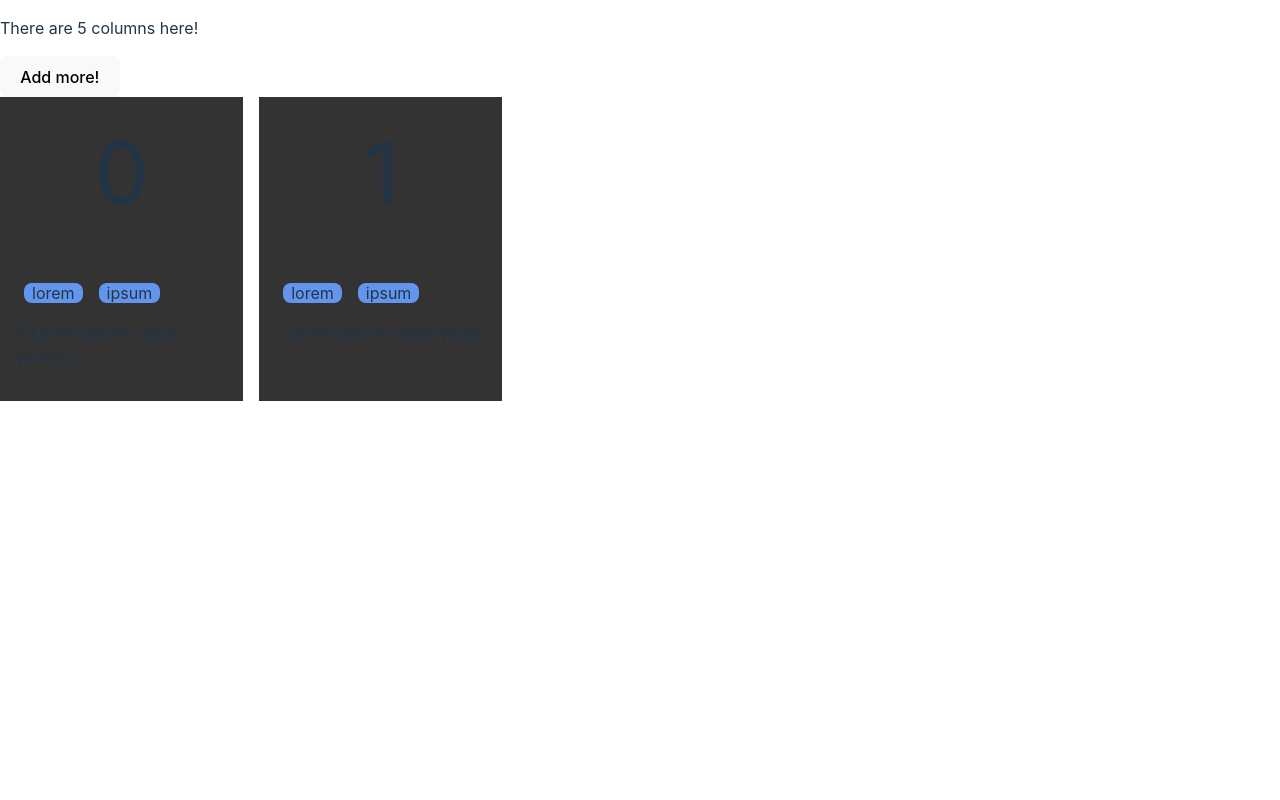
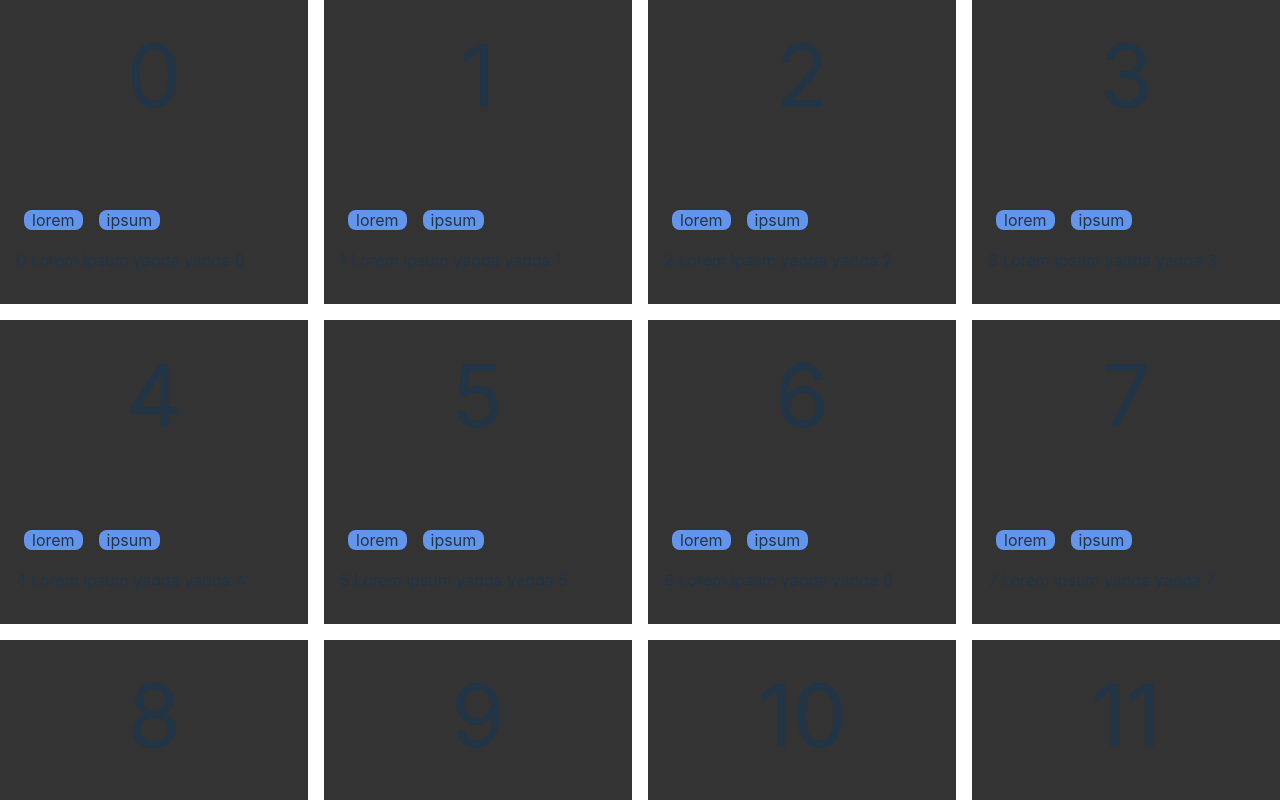
Before and after one commit to andrew-nowak/infinigrid, a React (Vite) app: page / in a window 1280 px wide. Shown: the top 800 px of the page. Built offline with nearby package versions, Linux system fonts and the light colour scheme.

Commit message:
checkpoint: resize observation; reusable, generic grid

```diff
--- a/src/App.css
+++ b/src/App.css
@@ -5,7 +5,7 @@
 .App {
   width: 100%;
   display: grid;
-  grid-template-columns: 1fr 1fr 1fr 1fr 1fr;
+  /*grid-template-columns: 1fr 1fr 1fr 1fr 1fr;*/
   grid-auto-rows: 1fr;
   column-gap: 1rem;
   row-gap: 1rem;
@@ -13,7 +13,7 @@
 
 @media (max-width: 1200px) {
   .App {
-    grid-template-columns: 1fr 1fr;
+    grid-template-columns: 1fr 1fr 1fr;
   }
 }
 
--- a/src/App.tsx
+++ b/src/App.tsx
@@ -1,4 +1,5 @@
-import { PropsWithChildren, useCallback, useEffect, useLayoutEffect, useRef, useState } from "react";
+import { useEffect } from "react";
+import { Range, ColumnSpec, Grid } from "./Grid";
 import "./App.css";
 
 const card = (i: string) => ({
@@ -13,18 +14,7 @@ type CardProps = {
   description: string;
 };
 
-type CardBackProps = {
-  col: number;
-  row: number;
-};
 
-const CardBack: React.FC<PropsWithChildren<CardBackProps>> = ({ row, col, children }) => {
-  const gridArea = `${Math.floor(row) + 1} / ${col + 1} / auto / auto`;
-
-  return <div className="card" style={{ gridArea }}>{children}</div>;
-};
-
-const PAGE_MAX_ELS = 10000;
 
 const Card: React.FC<CardProps> = ({ img, labels, description }) => {
   useEffect(() => {
@@ -48,92 +38,36 @@ const Card: React.FC<CardProps> = ({ img, labels, description }) => {
   );
 };
 
-type Repo = (a: Range) => Promise<Range & {
-  results: { value: string }[];
-}>;
 
-type Data = { loading: true } | { value: string };
-
-type Range = { from: number; to: number };
-
-const repo: Repo = async ({ from, to }) => {
+class Repo {
+  async loadRange({ from, to }: Range): Promise<Range & {results: CardProps[]}> {
     return new Promise((resolve) => {
       setTimeout(() => {
         resolve({
           from,
           to,
           results: new Array(to - from).fill(0).map((_, i) => ({
-          value: (i + from).toString(),
+            ...card((i + from).toString()),
           })),
         });
-    }, 5000);
+      }, 250);
     });
+  }
+}
+
+const repo: Repo = new Repo();
+
+const columnSpec: ColumnSpec = {
+  default: 2,
+  spec: [{ minWidth: 800, columns: 3 }, { minWidth: 1200, columns: 4 }, { minWidth: 1600, columns: 5 }]
 };
 
 function App() {
-  const r = useRef<HTMLDivElement | null>(null);
-
-  const [columnCount, setColumnCount] = useState(5);
-  const [fv, setFv] = useState<Data[]>(new Array(100000));
-
-  const load = useCallback((r: Range) => {
-    setFv((pfv) => {
-      const nfv = Array.from(pfv);
-
-      for (let i = 0; i < r.to - r.from; i++) {
-        nfv[i + r.from] = { loading: true };
-      }
-
-      return nfv;
-    });
-    repo(r).then((res) => {
-      setFv((pfv) => {
-        const nfv = Array.from(pfv);
-
-        for (let i = 0; i < r.to - r.from; i++) {
-          nfv[i + r.from] = { value: res.results[i].value.toString() };
-        }
-        return nfv;
-      });
-    });
-  }, []);
-
-  useEffect(() => {
-    const range = { from: 0, to: 2 };
-    load(range);
-  }, [load]);
-
-  useLayoutEffect(() => {
-    if (r.current)
-      setColumnCount(
-        getComputedStyle(r.current).gridTemplateColumns.split(" ").length
-      );
-  }, [r.current]);
 
   return (
     <>
-      <p>There are {columnCount} columns here!</p>
-      <button onClick={() => load({ from: 2, to: 72 })}>Add more!</button>
-      <div
-        ref={r}
-        className="App"
-        id="App"
-        style={{ gridTemplateRows: `repeat(${PAGE_MAX_ELS / columnCount}, 1fr)` }}
-      >
-        {fv.map(
-          (i, l) =>
-            !!i && <CardBack key={l} row={l / columnCount} col={l % columnCount}>{
-              ("value" in i ? (
-                <Card
-                  key={l}
-                  {...card(i.value)}
-                />
-              ) : (
-                <p key={"loading" + l}>LOADING</p>
-              ))
-            }</CardBack>
-        )}
-      </div>
+      {/*<p>There are {columnCount} columns here!</p>*/}
+      <Grid load={repo.loadRange} columnSpec={columnSpec} Card={Card} />
     </>
   );
 }
--- /dev/null
+++ b/src/Grid.tsx
@@ -0,0 +1,145 @@
+import { PropsWithChildren, useCallback, useEffect, useRef, useState } from "react";
+import { debounce } from "./util";
+
+export type ColumnSpecSpec = { minWidth: number, columns: number };
+export type ColumnSpec = {
+  default: number;
+  spec?: ColumnSpecSpec[]
+};
+
+const columnSpecSort = (a: ColumnSpecSpec, b: ColumnSpecSpec): number =>
+  b.minWidth - a.minWidth;
+
+const PAGE_MAX_ELS = 10000;
+
+export type Range = { from: number; to: number };
+
+type CardBackProps = {
+  col: number;
+  row: number;
+};
+const CardBack: React.FC<PropsWithChildren<CardBackProps>> = ({ row, col, children }) => {
+  const gridArea = `${Math.floor(row) + 1} / ${col + 1} / auto / auto`;
+
+  return <div className="card" style={{ gridArea }}>{children}</div>;
+};
+
+export type GridProps<T> = {
+  load: (range: Range) => Promise<Range & { results: T[] }>;
+  columnSpec: ColumnSpec;
+  Card: React.ComponentType<T>;
+};
+
+type Data<T> = { loading: true } | { value: T };
+
+export function Grid<T>({
+  load: loadRange,
+  columnSpec,
+  Card
+}: GridProps<T>) {
+  const r = useRef<HTMLDivElement | null>(null);
+
+  const [fv, setFv] = useState<Data<T>[]>(new Array(100000));
+
+  const load = useCallback((r: Range) => {
+    setFv((pfv) => {
+      const nfv = Array.from(pfv);
+
+      for (let i = 0; i < nfv.length; i++) {
+        if (i >= r.from && i < r.to && nfv[i] === undefined) {
+          nfv[i] = { loading: true };
+        } else if (i < r.from - 500 || i > r.to + 500) {
+          // unload results that are significantly outside of current scroll
+          delete nfv[i];
+        }
+      }
+
+      return nfv;
+    });
+    loadRange(r).then((res) => {
+      setFv((pfv) => {
+        const nfv = Array.from(pfv);
+
+        for (let i = 0; i < r.to - r.from; i++) {
+          nfv[i + r.from] = { value: res.results[i] };
+        }
+        return nfv;
+      });
+    });
+  }, []);
+
+  const getRowHeight = useCallback(() => {
+    if (r.current) {
+      const rows = getComputedStyle(r.current).gridTemplateRows.split(" ");
+      const rowGap = parseInt(getComputedStyle(r.current).rowGap, 10);
+      if (rows.length) {
+        const firstRow = parseInt(rows[0], 10);
+        return (firstRow + rowGap);
+      }
+    }
+    throw new Error("failed to calculate row height!!");
+  }, [r.current]);
+
+  const [windowWidth, setWindowWidth] = useState(window.visualViewport.width);
+  const columnCount =
+    columnSpec.spec?.sort(columnSpecSort).find(({ minWidth }) => minWidth <= windowWidth)?.columns ?? columnSpec.default;
+  useEffect(() => {
+    console.log('mounting resize handler');
+    const resizeHandler = debounce(() => {
+      console.log('handling resize');
+      setWindowWidth(window.visualViewport.width)
+    }, 100);
+    window.addEventListener('resize', resizeHandler);
+    return () => window.removeEventListener('resize', resizeHandler);
+  }, [debounce, setWindowWidth]);
+
+  const rowsToLoad = 4;
+  useEffect(() => {
+    const rowHeight = getRowHeight();
+    const topRow = window.scrollY / rowHeight;
+    const firstCard = Math.floor(topRow) * columnCount;
+    const lastCard = firstCard + (columnCount * rowsToLoad);
+    const range = { from: firstCard, to: lastCard };
+    load(range);
+  }, []);
+
+  useEffect(() => {
+    const scrollHandler = debounce(() => {
+      const rowHeight = getRowHeight();
+      console.log(`scrolled to ${window.scrollY}; rowHeight is ${rowHeight}`);
+      const topRow = window.scrollY / rowHeight;
+      const firstCard = Math.floor(topRow) * columnCount;
+      console.log(`first in view is ${firstCard}`);
+      load({ from: firstCard, to: firstCard + (columnCount * rowsToLoad) });
+    }, 333);
+    window.addEventListener('scroll', scrollHandler);
+    return () => window.removeEventListener('scroll', scrollHandler);
+  }, [getRowHeight, load, columnCount]);
+
+  const columnTemplate = `repeat(${columnCount}, 1fr)`;
+
+  return (
+    <div
+      ref={r}
+      className="App"
+      id="App"
+      style={{
+        gridTemplateRows: `repeat(${PAGE_MAX_ELS / columnCount}, 1fr)`,
+        gridTemplateColumns: columnTemplate
+      }}
+    >
+      {fv.map(
+        (i, l) =>
+          !!i && <CardBack key={l} row={l / columnCount} col={l % columnCount}>{
+            ("value" in i ? (
+              <Card
+                {...i.value}
+              />
+            ) : (
+              <p>LOADING</p>
+            ))
+          }</CardBack>
+      )}
+    </div>
+  );
+};
--- /dev/null
+++ b/src/util.ts
@@ -0,0 +1,21 @@
+export const debounce = <F extends ((...a: any[]) => void)>(f: F, delay: number): ((...a: Parameters<F>) => void) => {
+  let waiting: number | undefined;
+
+  return (...args: Parameters<F>) => {
+    if (waiting !== undefined) {
+      clearTimeout(waiting);
+    }
+    waiting = setTimeout(() => f(...args), delay);
+  };
+};
+export const throttle = <F extends ((...a: any[]) => void)>(f: F, delay: number): ((...a: Parameters<F>) => void) => {
+  let throttling = false;
+  return (...args: Parameters<F>) => {
+    if (throttling) return;
+    throttling = true;
+    setTimeout(() => {
+      f(...args);
+      throttling = false;
+    }, delay)
+  };
+};
```
Also changed, not shown: 1 other file (tests, documents, lock files or other folders). Lines whose indentation alone changed are shown as unchanged.
